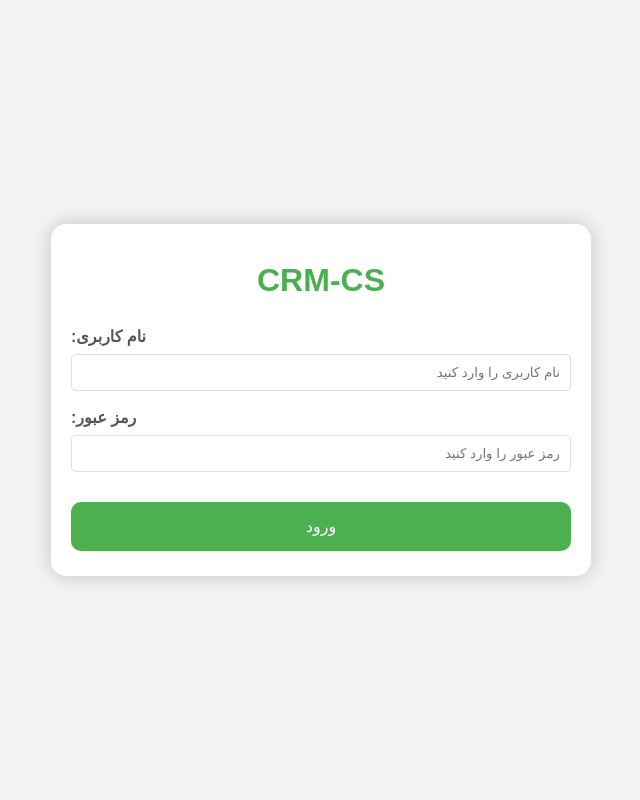
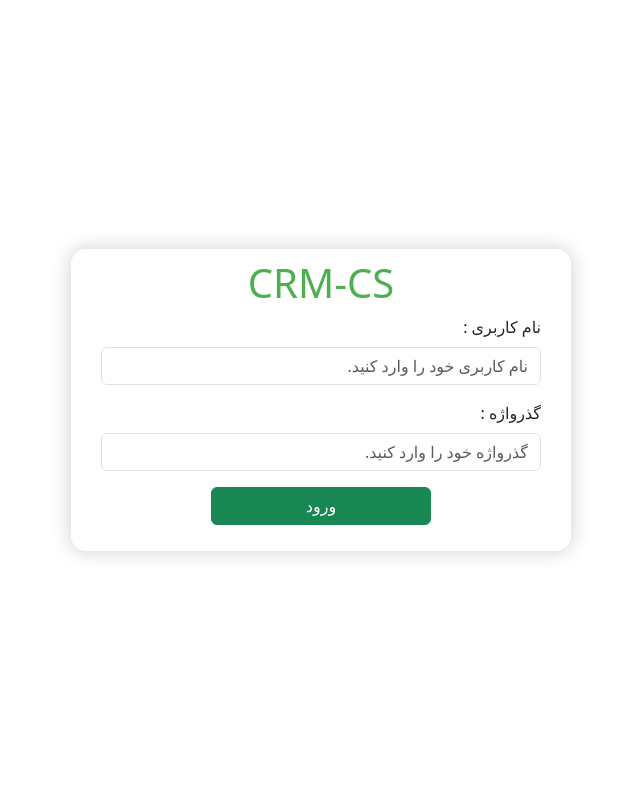
Before and after one commit to T-E-Co/ASP-Holding, a PHP site: page /Code/templates/login.html in a window 1280 px wide. Shown: the whole page, without its empty margins (319-959 px from the left). Run offline with PHP 8.4, Linux system fonts and the light colour scheme; some libraries are stand-ins or nearby versions.

Commit message:
I cleaned the code and rewrote the login file with bootstrap

```diff
--- a/Code/static/CSS/Laptop/style.css
+++ b/Code/static/CSS/Laptop/style.css
@@ -1,66 +1,11 @@
-/*style.css*/
-body {
-    display: flex;
-    align-items: center;
-    justify-content: center;
-    font-family: sans-serif;
-    line-height: 1.5;
-    min-height: 100vh;
-    background: #f3f3f3;
-    flex-direction: column;
-    margin: 0;
-}
-
 .main {
     background-color: #fff;
     border-radius: 15px;
     box-shadow: 0 0 20px rgba(0, 0, 0, 0.2);
-    padding: 10px 20px;
-    transition: transform 0.2s;
+    padding: 10px 30px;
     width: 500px;
-    text-align: center;
 }
 
 h1 {
     color: #4CAF50;
 }
-
-label {
-    display: block;
-    width: 100%;
-    margin-top: 10px;
-    margin-bottom: 5px;
-    text-align: left;
-    color: #555;
-    font-weight: bold;
-}
-
-
-input {
-    display: block;
-    width: 100%;
-    margin-bottom: 15px;
-    padding: 10px;
-    box-sizing: border-box;
-    border: 1px solid #ddd;
-    border-radius: 5px;
-}
-
-button {
-    padding: 15px;
-    border-radius: 10px;
-    margin-top: 15px;
-    margin-bottom: 15px;
-    border: none;
-    color: white;
-    cursor: pointer;
-    background-color: #4CAF50;
-    width: 100%;
-    font-size: 16px;
-}
-
-.wrap {
-    display: flex;
-    justify-content: center;
-    align-items: center;
-}
--- a/Code/templates/login.html
+++ b/Code/templates/login.html
@@ -3,36 +3,41 @@
     <head>
         <meta charset="UTF-8">
         <title>HTML Login Form</title>
+        <link rel="stylesheet" href="../static/node_modules/bootstrap/dist/css/bootstrap.rtl.min.css">
         <link rel="stylesheet" href="../static/CSS/Laptop/style.css">
     </head>
     <body>
-        <div class="main">
-            <h1>CRM-CS</h1>
-            <form action="">
-                <label for="first">
-                   نام کاربری:
-                </label>
-                <input type="text"
-                       id="first"
-                       name="first"
-                       placeholder="نام کاربری را وارد کنید" required>
 
-                <label for="password">
-                    رمز عبور:
-                </label>
-                <input type="password"
-                       id="password"
-                       name="password"
-                       placeholder="رمز عبور را وارد کنید" required>
+        <div class="container">
+            <div class="row">
+                <div class="col vh-100 w-100 d-flex justify-content-center align-items-center">
 
-                <div class="wrap">
-                    <button type="submit"
-                            onclick="solve()">
-                        ورود
-                    </button>
+                    <div class="main">
+                        <h1 class="text-center">CRM-CS</h1>
+                        <form action="#" method="post" onsubmit="login_validation()">
+                            <div class="mb-3">
+                                <label for="loginUsername" class="form-label">
+                                    نام کاربری :
+                                </label>
+                                <input type="text" class="form-control" id="loginUsername" name="loginUsername" placeholder="نام کاربری خود را وارد کنید.">
+                            </div>
+                            <div class="mb-3">
+                                <label for="loginPassword" class="form-label">
+                                    گذرواژه :
+                                </label>
+                                <input type="text" class="form-control" id="loginPassword" name="loginPassword" placeholder="گذرواژه خود را وارد کنید.">
+                            </div>
+                            <div class="mb-3 d-grid col-6 mx-auto">
+                                <button class="btn btn-success" type="submit">ورود</button>
+                            </div>
+                        </form>
+                    </div>
+
                 </div>
-            </form>
+            </div>
+        </div>
 
-        </div>
+        <script src="../static/node_modules/jquery/dist/jquery.slim.min.js"></script>
+        <script src="../static/node_modules/bootstrap/dist/js/bootstrap.bundle.min.js"></script>
     </body>
 </html>
```
Also changed, not shown: Code/templates/index.html (+14 -75 lines).
